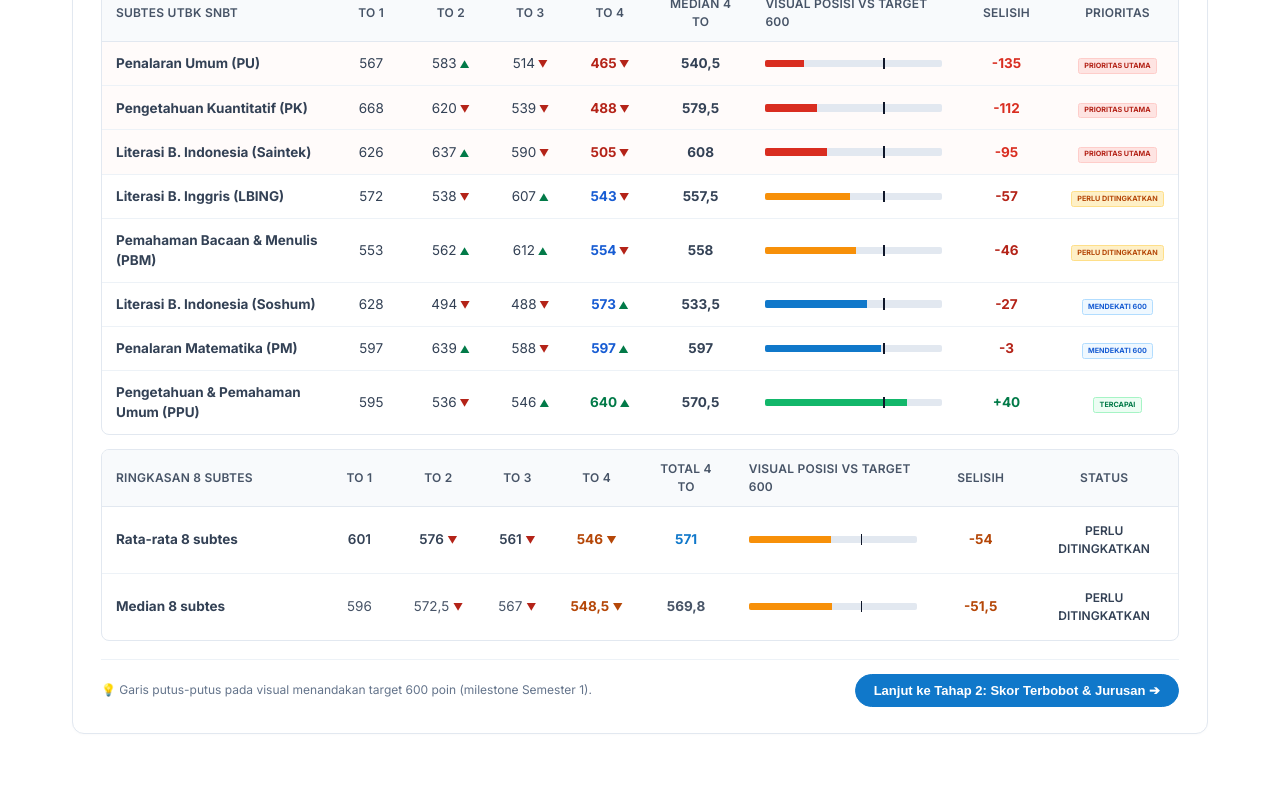
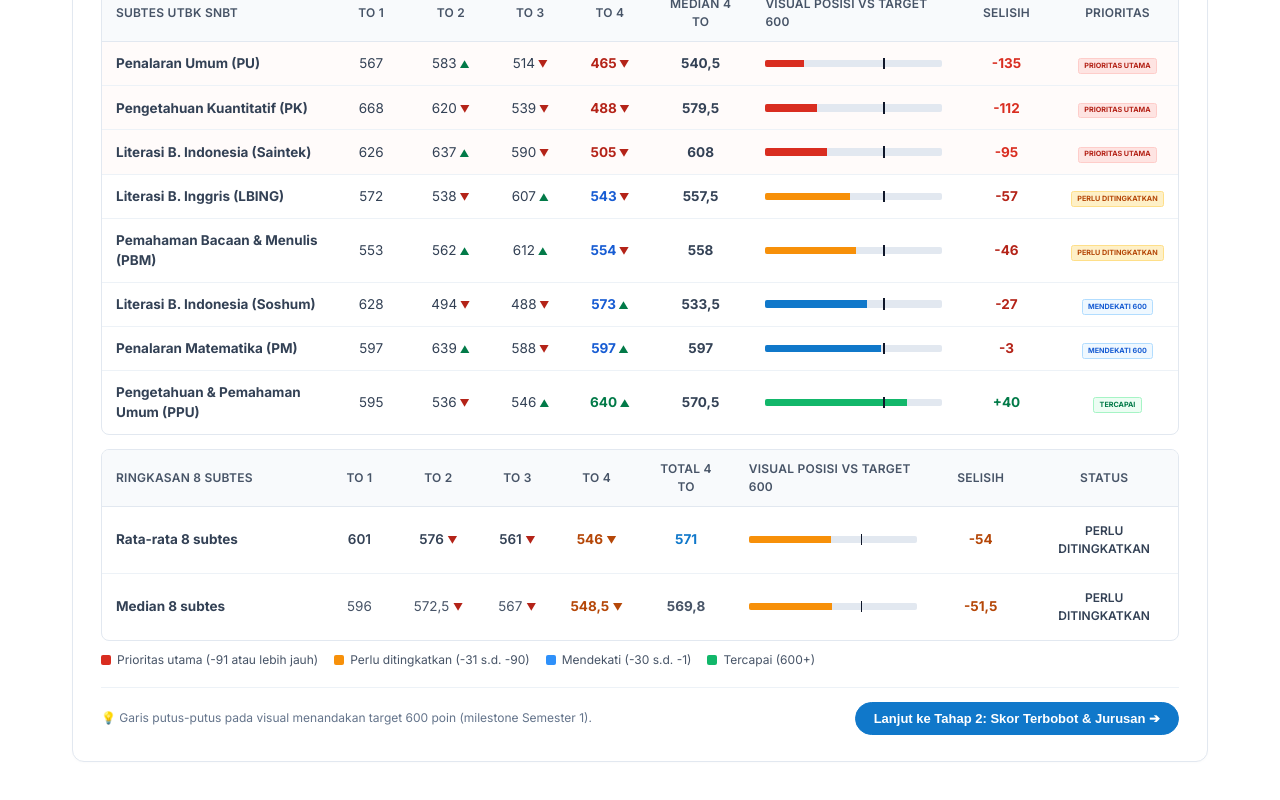
Before and after one commit to hhidro29/BACConsultationReport, a React (Vite) app: page /#/v2 in a window 1280 px wide. Shown: the part 1642-2442 px from the top of the page. Built offline with nearby package versions, Linux system fonts and the light colour scheme.

Commit message:
Move color legend to bottom under summary table in Section 2

```diff
--- a/src/pages/CheckpointV2Page.tsx
+++ b/src/pages/CheckpointV2Page.tsx
@@ -423,6 +423,22 @@ export const CheckpointV2Page: React.FC = () => {
                 </table>
               </div>
 
+              {/* Color Legend (placed below Ringkasan 8 Subtes table) */}
+              <div style={{ display: 'flex', gap: 16, alignItems: 'center', marginTop: 10, fontSize: 12, color: '#475467' }}>
+                <span style={{ display: 'flex', alignItems: 'center', gap: 6 }}>
+                  <span style={{ width: 10, height: 10, background: '#d92d20', display: 'inline-block', borderRadius: 2 }}></span> Prioritas utama (-91 atau lebih jauh)
+                </span>
+                <span style={{ display: 'flex', alignItems: 'center', gap: 6 }}>
+                  <span style={{ width: 10, height: 10, background: '#f79009', display: 'inline-block', borderRadius: 2 }}></span> Perlu ditingkatkan (-31 s.d. -90)
+                </span>
+                <span style={{ display: 'flex', alignItems: 'center', gap: 6 }}>
+                  <span style={{ width: 10, height: 10, background: '#2e90fa', display: 'inline-block', borderRadius: 2 }}></span> Mendekati (-30 s.d. -1)
+                </span>
+                <span style={{ display: 'flex', alignItems: 'center', gap: 6 }}>
+                  <span style={{ width: 10, height: 10, background: '#12b76a', display: 'inline-block', borderRadius: 2 }}></span> Tercapai (600+)
+                </span>
+              </div>
+
               <div style={{ display: 'flex', justifyContent: 'space-between', alignItems: 'center', marginTop: 18, paddingTop: 14, borderTop: '1px solid var(--border-light)' }}>
                 <span style={{ fontSize: 12, color: 'var(--muted)' }}>💡 Garis putus-putus pada visual menandakan target 600 poin (milestone Semester 1).</span>
                 <button type="button" className="btn btn-primary" onClick={() => handleTabChange('tahap2')}>
```
Also changed, not shown: src/components/V2PdfModal.tsx (+1 -1 lines).
